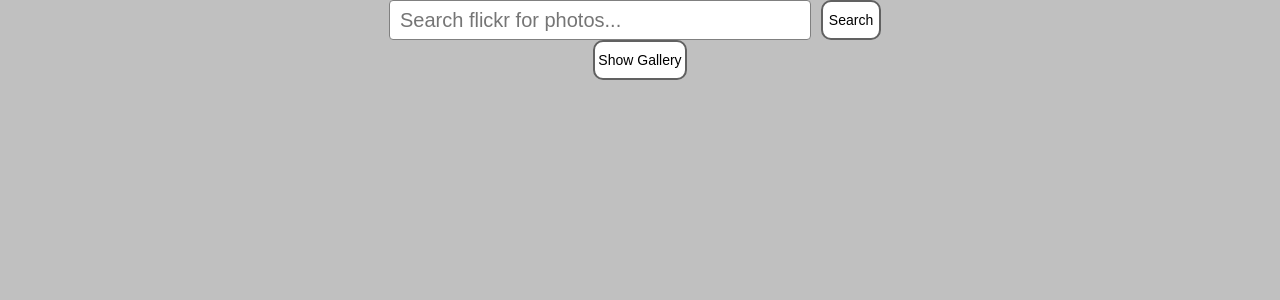
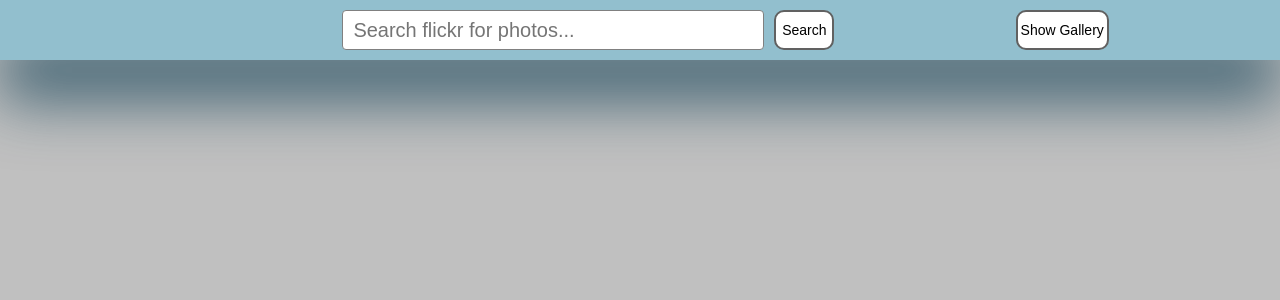
Before and after one commit to monstermaria/flickr-app-react, a React (Create React App) app: page / in a window 1280 px wide. Shown: the top 300 px of the page. Built offline with nearby package versions, Linux system fonts and the light colour scheme.

Commit message:
Started implementing the search function

```diff
--- a/src/App.js
+++ b/src/App.js
@@ -3,10 +3,19 @@ import Header from "./components/Header";
 import Gallery from "./components/Gallery";
 
 class App extends React.Component {
+    state = {
+        searchResult: [],
+        gallery: []
+    };
+
+    setSearchResult = (searchResult) => {
+        this.setState({ searchResult });
+    };
+
     render() {
         return (
-            <div className="App">
-                <Header />
+            <div>
+                <Header setSearchResult={this.setSearchResult} />
                 <div className="message__container"></div>
                 <div className="searchresults"></div>
                 <Gallery />
--- a/src/components/Header.js
+++ b/src/components/Header.js
@@ -1,20 +1,13 @@
 import React from "react";
+import PropTypes from "prop-types";
+import SearchPictures from "./SearchPictures";
 
 class Header extends React.Component {
     render() {
         return (
-            <div className="Header">
+            <div className="controls">
                 <div className="logo__wrapper"></div>
-                <div className="searchfield">
-                    <input
-                        type="text"
-                        placeholder="Search flickr for photos..."
-                        className="searchfield__input"
-                    />
-                    <button className="searchfield__submit-button">
-                        Search
-                    </button>
-                </div>
+                <SearchPictures setSearchResult={this.props.setSearchResult} />
                 <div className="gallery-button__wrapper">
                     <button className="gallery-button">Show Gallery</button>
                 </div>
@@ -23,4 +16,8 @@ class Header extends React.Component {
     }
 }
 
+Header.propTypes = {
+    setSearchResult: PropTypes.func.isRequired
+};
+
 export default Header;
--- /dev/null
+++ b/src/components/SearchPictures.js
@@ -0,0 +1,61 @@
+import React from "react";
+import PropTypes from "prop-types";
+
+class SearchPictures extends React.Component {
+    state = { searchTerm: "" };
+
+    getPictures(searchTerm) {
+        console.log(searchTerm);
+
+        let flickrSearchUrl =
+            "https://api.flickr.com/services/rest/?method=flickr.photos.search&api_key=b54580f369a7eeebecb2004dc429d08f&format=json&nojsoncallback=1";
+
+        fetch(flickrSearchUrl)
+            .then((result) => {
+                let something = result.body.getReader().read();
+                console.log(something);
+                something.then((result) => {
+                    console.log(result);
+                });
+            })
+            .finally(() => {
+                this.props.setSearchResult(null);
+            });
+    }
+
+    onChange = (event) => {
+        this.setState({ [event.target.name]: event.target.value });
+    };
+
+    onSubmit = (event) => {
+        event.preventDefault();
+        this.getPictures(this.state.searchTerm);
+        this.setState({ searchTerm: "" });
+    };
+
+    render() {
+        return (
+            <form className="searchfield" onSubmit={this.onSubmit}>
+                <input
+                    type="text"
+                    name="searchTerm"
+                    value={this.state.searchTerm}
+                    placeholder="Search flickr for photos..."
+                    className="searchfield__input"
+                    onChange={this.onChange}
+                />
+                <input
+                    className="searchfield__submit-button"
+                    type="submit"
+                    value="Search"
+                />
+            </form>
+        );
+    }
+}
+
+SearchPictures.propTypes = {
+    setSearchResult: PropTypes.func.isRequired
+};
+
+export default SearchPictures;
```
